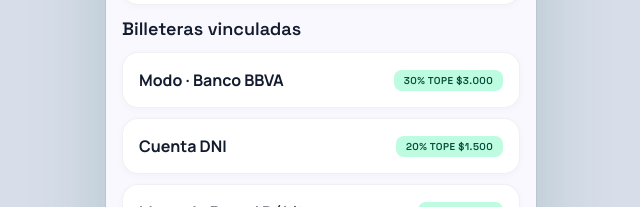
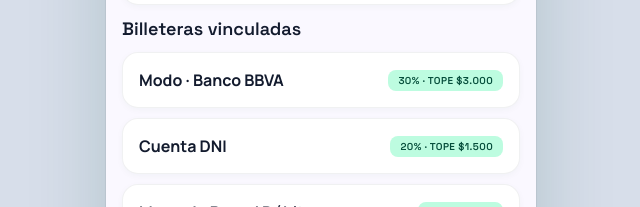
Before and after one commit to AlexisRjs/TPdsiPrototipoSmartCart, a React (Vite) app: page /cuenta in a window 1280 px wide. Shown: the part 392-599 px from the top of the page, without its empty margins (319-959 px from the left). Built offline with nearby package versions, Linux system fonts and the light colour scheme.

Commit message:
fix(account): prevent text wrap on budget indicators and linked wallet chips

```diff
--- a/src/pages/AccountPage.tsx
+++ b/src/pages/AccountPage.tsx
@@ -34,10 +34,10 @@
           <div className="row-between">
             <div>
               <p className="eyebrow">Presupuesto de hoy</p>
-              <p className="numeric-lg">{formatARS(budget)}</p>
-              <p className="muted">Consumido {formatARS(totals.due)}</p>
+              <p className="numeric-lg nowrap">{formatARS(budget)}</p>
+              <p className="muted nowrap">Consumido {formatARS(totals.due)}</p>
             </div>
-            <button className="btn btn-ghost compact" type="button" onClick={() => setOpen(true)}>
+            <button className="btn btn-ghost compact nowrap" type="button" onClick={() => setOpen(true)}>
               <Icon name="tune" size={16} />
               Ajustar
             </button>
@@ -48,10 +48,10 @@
         <div className="stack">
           {WALLETS.map((w) => (
             <article key={w.id} className="card">
-              <div className="row-between">
+              <div className="row-between wallet-item-row">
                 <strong>{w.name}</strong>
-                <span className="mini-chip lime">
-                  {w.remainder ? 'Saldo libre' : `${Math.round(w.rebateRate * 100)}% tope ${formatARS(w.remainingCap)}`}
+                <span className="mini-chip lime nowrap">
+                  {w.remainder ? 'Saldo libre' : `${Math.round(w.rebateRate * 100)}% · Tope ${formatARS(w.remainingCap)}`}
                 </span>
               </div>
             </article>
```
